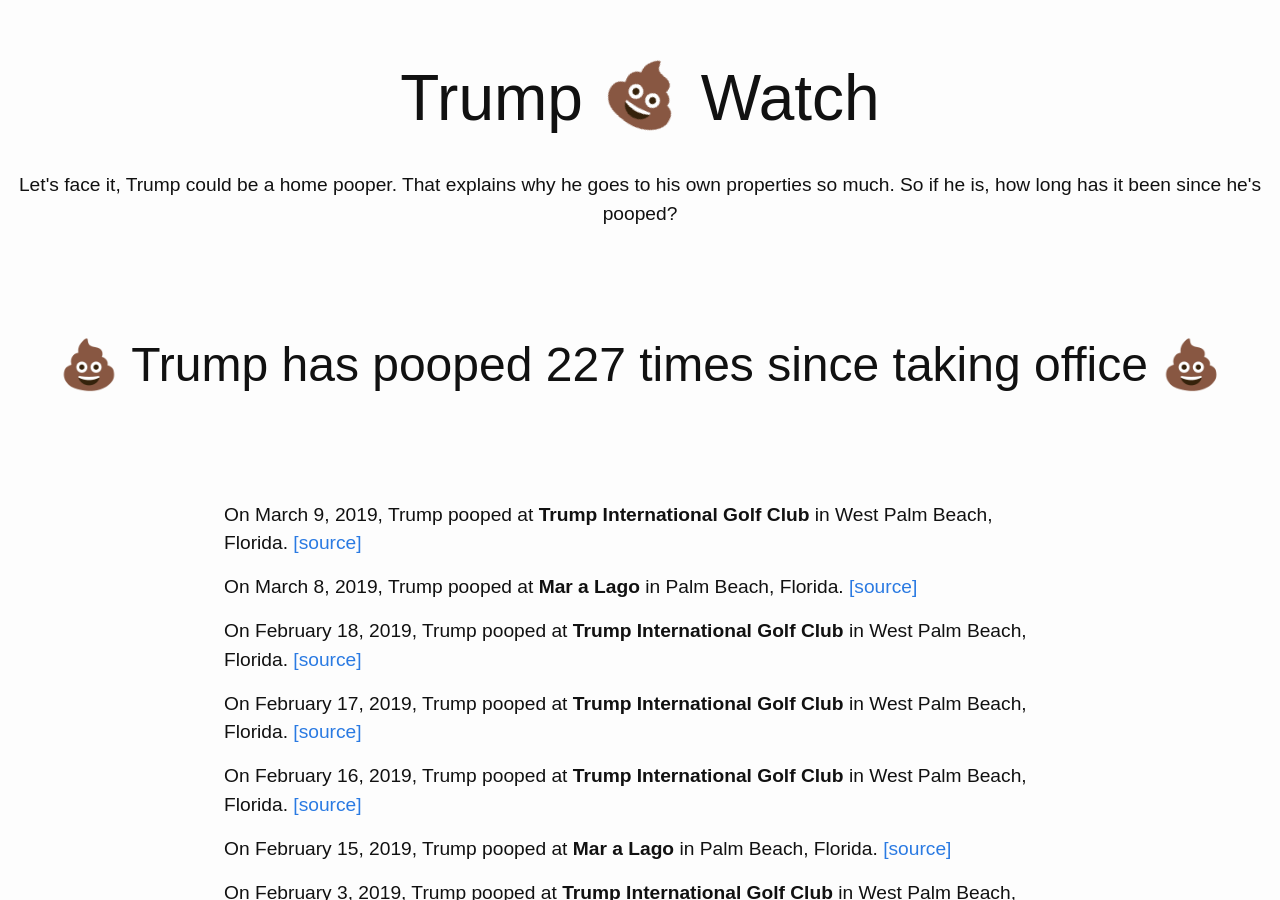
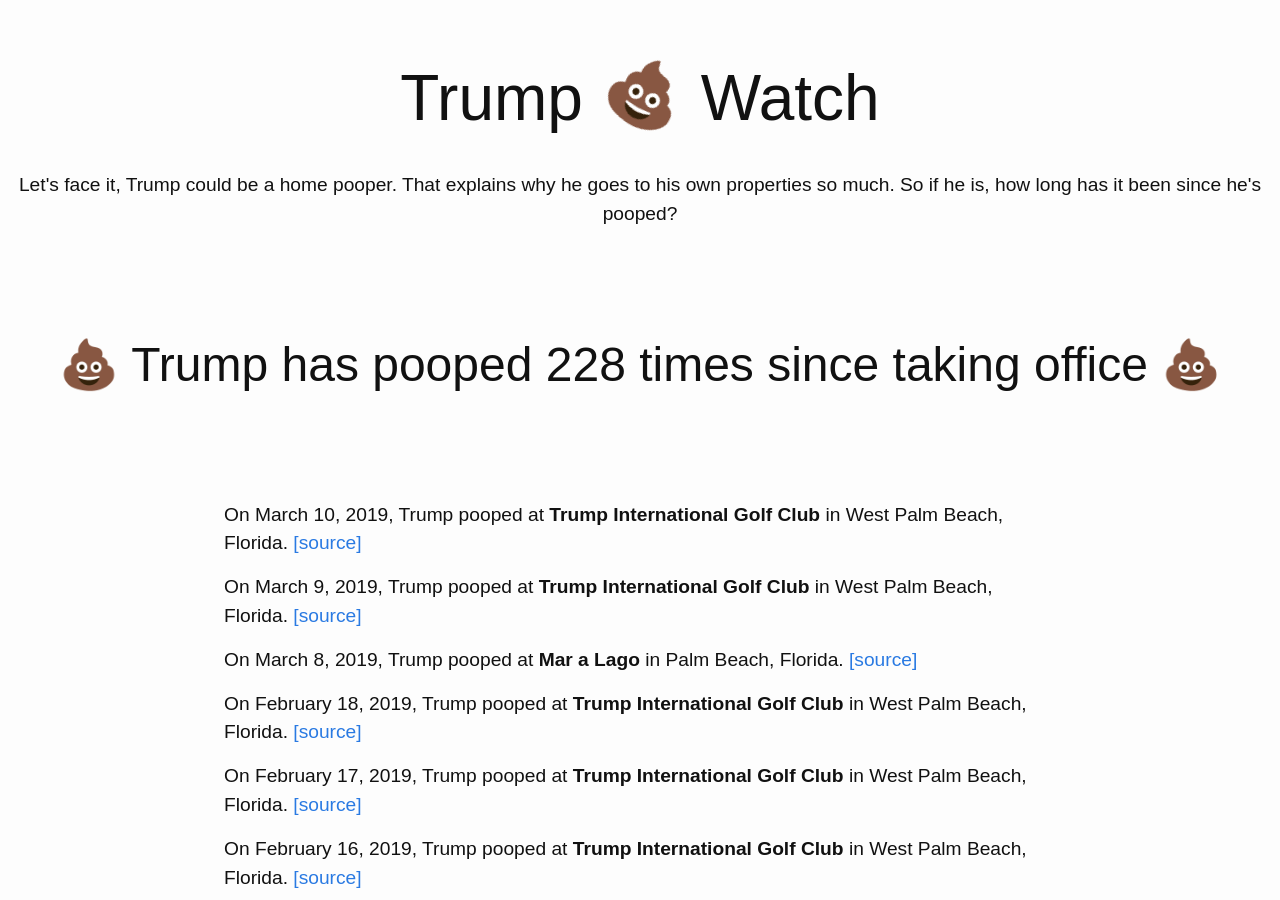
Before and after one commit to dansinker/trumppoopwatch.org, a Jekyll site: the page built from pooparchive.md, in a window 1280 px wide and 900 px high. Built offline with Jekyll 4.4.1, drawn with Linux system fonts in a browser that asks for light colours; nearby versions of some CDN libraries.

Commit message:
another florida poop

```diff
--- a/_data/trumps.yml
+++ b/_data/trumps.yml
@@ -1,4 +1,8 @@
 poops:
+- location: Trump International Golf Club
+  city: West Palm Beach, Florida
+  date: 2019-03-10
+  link: https://twitter.com/kylegriffin1/status/1104731150239625222
 - location: Trump International Golf Club
   city: West Palm Beach, Florida
   date: 2019-03-09
```
